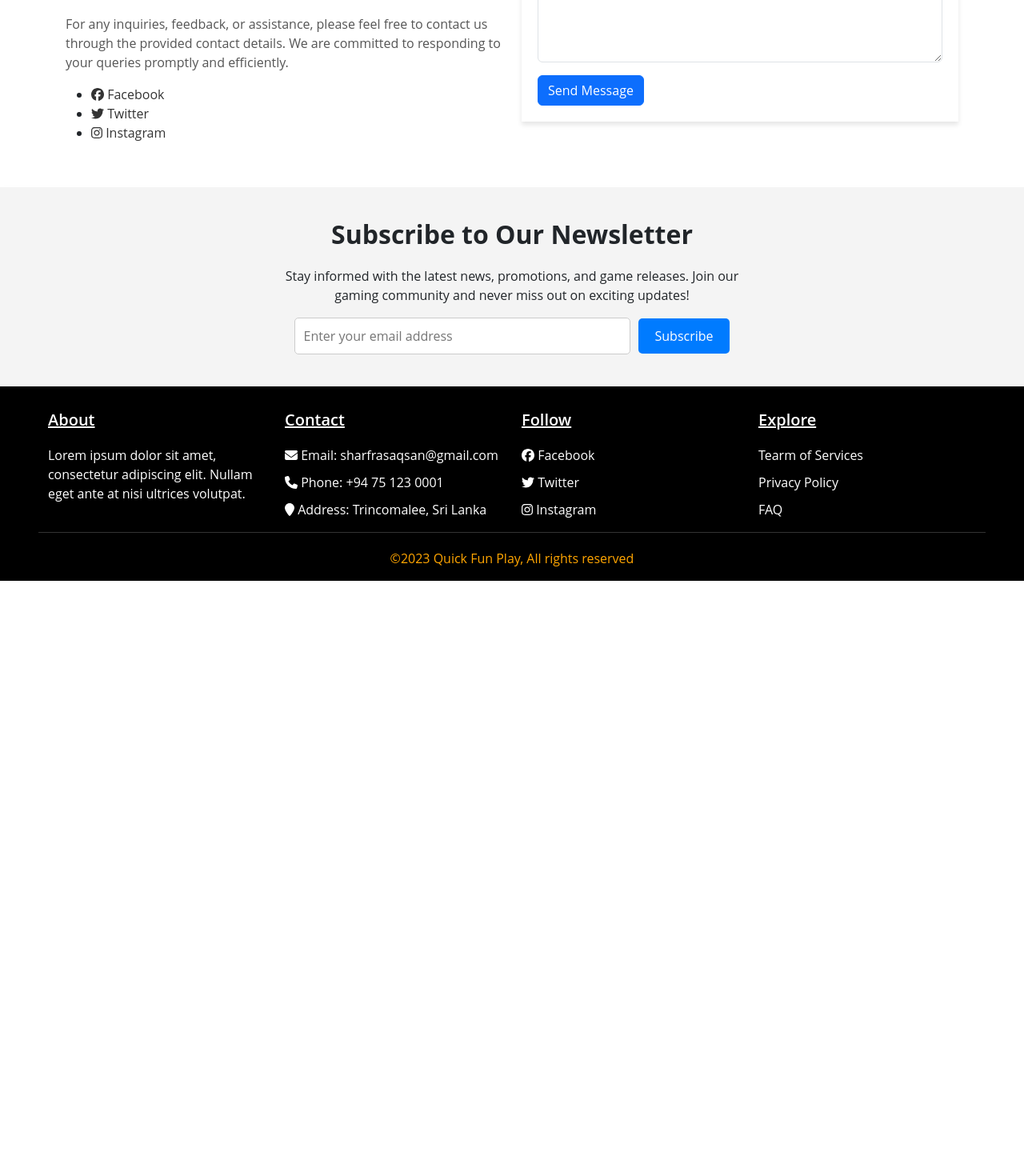
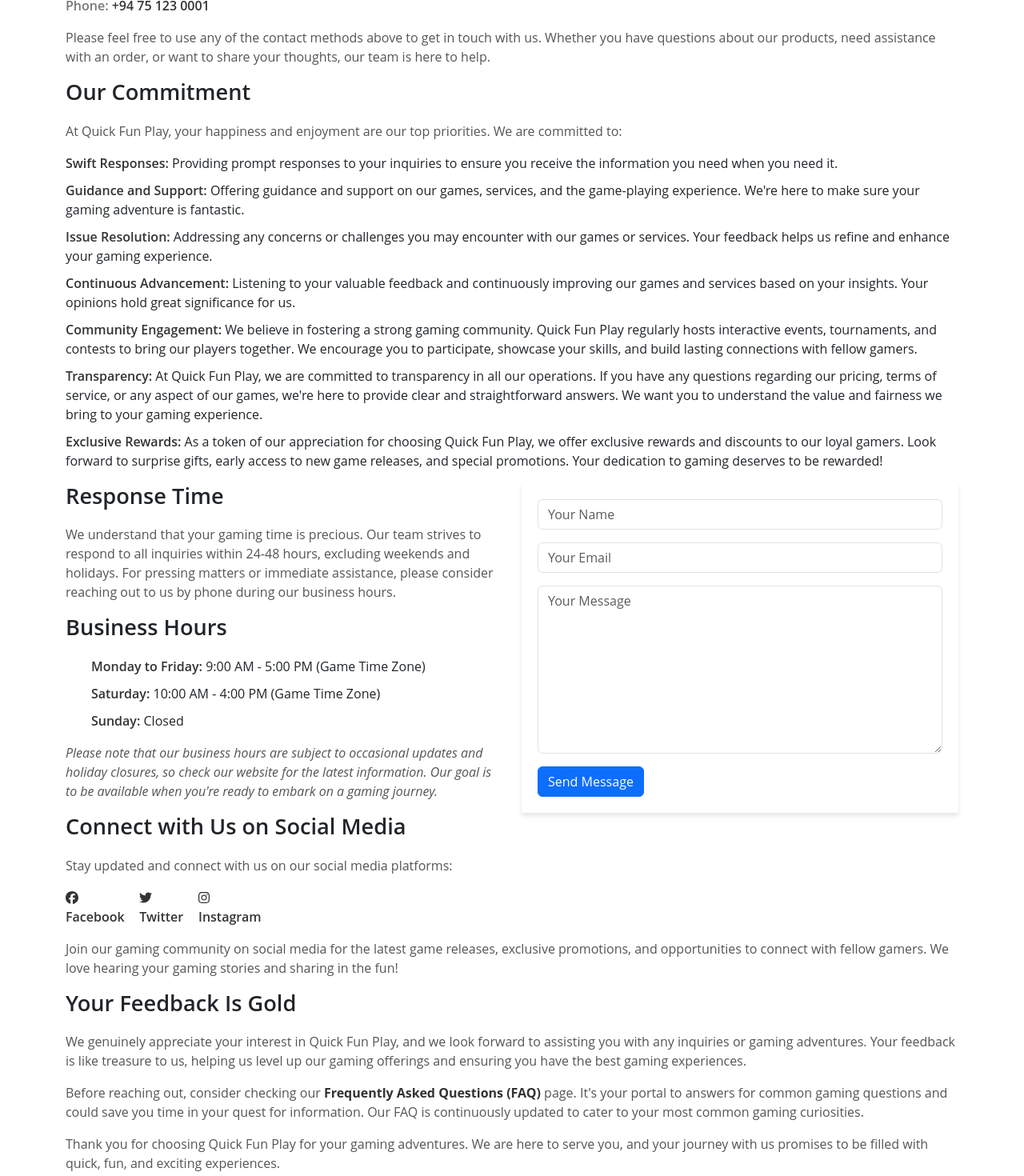
Before and after one commit to sharfrasaqsan/Quickfunplay, a React (Create React App) app: page /contact in a window 1280 px wide. Shown: the part 340-1810 px from the top of the page at 80% size. Before the commit the page ends 1066 px from the top, so only its background shows below. Built offline with nearby package versions, Linux system fonts and the light colour scheme.

Commit message:
page updates

```diff
--- a/src/Pages/ContactUsPage.js
+++ b/src/Pages/ContactUsPage.js
@@ -2,13 +2,14 @@ import React, { useEffect } from "react";
 import Header from "../components/header";
 import NewsLetterSignup from "../components/NewsletterSignup";
 import Footer from "../components/Footer";
+import "./styles/ContactUs.css";
+import { Link } from "react-router-dom";
 import { FontAwesomeIcon } from "@fortawesome/react-fontawesome";
 import {
   faFacebook,
   faTwitter,
   faInstagram,
-} from "@fortawesome/free-brands-svg-icons"; // Import social media icons
-import "./styles/ContactUs.css"; // Include your custom CSS file for additional styling
+} from "@fortawesome/free-brands-svg-icons";
 
 function ContactUs() {
   useEffect(() => {
@@ -19,61 +20,122 @@ function ContactUs() {
     <div>
       <Header />
       <div className="container custom-contact-us">
+        <h2 className="custom-contact-heading text-center">Contact Us</h2>
+
         <div className="row custom-row">
-          <div className="col-md-6">
-            <h2 className="custom-contact-heading">Contact Us</h2>
+          <h3 className="custom-contact-sub-heading">Get in Touch with Us</h3>
           <p className="custom-contact-description">
-              Have a question or need assistance? Reach out to us, and we'll be
-              happy to help! Our dedicated team is here to provide you with the
-              support you need.
+            Thank you for considering reaching out to us! At Quick Fun Play, we
+            value your inquiries, feedback, and any comments you may have. We're
+            dedicated to providing excellent customer service and ensuring your
+            experience with us is a positive one.
           </p>
+
           <p className="custom-contact-info">
-              Address: Trincomalee, Sri Lanka
+            Address:{" "}
+            <a href="https://maps.app.goo.gl/4FhYZC8AUex8jrLTA">
+              Trincomalee, Sri Lanka
+            </a>
           </p>
           <p className="custom-contact-info">
             Email:{" "}
-              <a href="mailto:sharfrasaqsan@gmail.com">
-                sharfrasaqsan@gmail.com
-              </a>{" "}
+            <a href="mailto:sharfrasaqsan@gmail.com">sharfrasaqsan@gmail.com</a>{" "}
           </p>
           <p className="custom-contact-info">
             Phone: <a href="+94751230001">+94 75 123 0001</a>{" "}
           </p>
           <p className="custom-contact-description">
-              For any inquiries, feedback, or assistance, please feel free to
-              contact us through the provided contact details. We are committed
-              to responding to your queries promptly and efficiently.
+            Please feel free to use any of the contact methods above to get in
+            touch with us. Whether you have questions about our products, need
+            assistance with an order, or want to share your thoughts, our team
+            is here to help.
           </p>
-            <ul className="custom-contact-social">
+
+          <h3 className="custom-contact-sub-heading">Our Commitment</h3>
+          <p className="custom-contact-description">
+            At Quick Fun Play, your happiness and enjoyment are our top
+            priorities. We are committed to:
+          </p>
+          <ul className="custom-contact-ul">
             <li>
-                <a
-                  href="https://www.facebook.com/example"
-                  target="_blank"
-                  rel="noopener noreferrer"
-                >
-                  <FontAwesomeIcon icon={faFacebook} /> Facebook
-                </a>
+              <span>Swift Responses:</span> Providing prompt responses to your
+              inquiries to ensure you receive the information you need when you
+              need it.
             </li>
             <li>
-                <a
-                  href="https://www.twitter.com/example"
-                  target="_blank"
-                  rel="noopener noreferrer"
-                >
-                  <FontAwesomeIcon icon={faTwitter} /> Twitter
-                </a>
+              <span>Guidance and Support:</span> Offering guidance and support
+              on our games, services, and the game-playing experience. We're
+              here to make sure your gaming adventure is fantastic.
             </li>
             <li>
-                <a
-                  href="https://www.instagram.com/example"
-                  target="_blank"
-                  rel="noopener noreferrer"
-                >
-                  <FontAwesomeIcon icon={faInstagram} /> Instagram
-                </a>
+              <span>Issue Resolution:</span> Addressing any concerns or
+              challenges you may encounter with our games or services. Your
+              feedback helps us refine and enhance your gaming experience.
+            </li>
+            <li>
+              <span>Continuous Advancement:</span> Listening to your valuable
+              feedback and continuously improving our games and services based
+              on your insights. Your opinions hold great significance for us.
+            </li>
+            <li>
+              <span>Community Engagement:</span> We believe in fostering a
+              strong gaming community. Quick Fun Play regularly hosts
+              interactive events, tournaments, and contests to bring our players
+              together. We encourage you to participate, showcase your skills,
+              and build lasting connections with fellow gamers.
+            </li>
+            <li>
+              <span>Transparency:</span> At Quick Fun Play, we are committed to
+              transparency in all our operations. If you have any questions
+              regarding our pricing, terms of service, or any aspect of our
+              games, we're here to provide clear and straightforward answers. We
+              want you to understand the value and fairness we bring to your
+              gaming experience.
+            </li>
+            <li>
+              <span>Exclusive Rewards:</span> As a token of our appreciation for
+              choosing Quick Fun Play, we offer exclusive rewards and discounts
+              to our loyal gamers. Look forward to surprise gifts, early access
+              to new game releases, and special promotions. Your dedication to
+              gaming deserves to be rewarded!
             </li>
           </ul>
         </div>
+
+        <div className="row custom-row">
+          <div className="col-md-6">
+            <h3 className="custom-contact-sub-heading">Response Time</h3>
+            <p className="custom-contact-description">
+              We understand that your gaming time is precious. Our team strives
+              to respond to all inquiries within 24-48 hours, excluding weekends
+              and holidays. For pressing matters or immediate assistance, please
+              consider reaching out to us by phone during our business hours.
+            </p>
+
+            <h3 className="custom-contact-sub-heading">Business Hours</h3>
+            <ul className="custom-contact-ul">
+              <li>
+                <span>Monday to Friday:</span> 9:00 AM - 5:00 PM (Game Time
+                Zone)
+              </li>
+              <li>
+                <span>Saturday:</span> 10:00 AM - 4:00 PM (Game Time Zone)
+              </li>
+              <li>
+                <span>Sunday:</span> Closed
+              </li>
+            </ul>
+
+            <p className="custom-contact-description">
+              <i>
+                Please note that our business hours are subject to occasional
+                updates and holiday closures, so check our website for the
+                latest information. Our goal is to be available when you're
+                ready to embark on a gaming journey.
+              </i>
+            </p>
+          </div>
+
           <div className="col-md-6">
             <form className="custom-contact-form">
               <div className="mb-3">
@@ -106,6 +168,69 @@ function ContactUs() {
             </form>
           </div>
         </div>
+
+        <div className="row custom-row">
+          <h3 className="custom-contact-sub-heading">
+            Connect with Us on Social Media
+          </h3>
+          <p className="custom-contact-description">
+            Stay updated and connect with us on our social media platforms:
+          </p>
+
+          <div className="costom-contact-social col-md-3">
+            <div className="custom-contact-info">
+              <a href="#">
+                <FontAwesomeIcon icon={faFacebook} /> Facebook
+              </a>
+            </div>
+            <div className="custom-contact-info">
+              <a href="#">
+                {" "}
+                <FontAwesomeIcon icon={faTwitter} /> Twitter
+              </a>
+            </div>
+            <div className="custom-contact-info">
+              <a href="#">
+                {" "}
+                <FontAwesomeIcon icon={faInstagram} /> Instagram
+              </a>
+            </div>
+          </div>
+
+          <p className="custom-contact-description">
+            Join our gaming community on social media for the latest game
+            releases, exclusive promotions, and opportunities to connect with
+            fellow gamers. We love hearing your gaming stories and sharing in
+            the fun!
+          </p>
+
+          <h3 className="custom-contact-sub-heading">Your Feedback Is Gold</h3>
+          <p className="custom-contact-description">
+            We genuinely appreciate your interest in Quick Fun Play, and we look
+            forward to assisting you with any inquiries or gaming adventures.
+            Your feedback is like treasure to us, helping us level up our gaming
+            offerings and ensuring you have the best gaming experiences.
+          </p>
+          <p className="custom-contact-description">
+            Before reaching out, consider checking our{" "}
+            <Link to="/faq">
+              <strong>Frequently Asked Questions (FAQ)</strong>
+            </Link>{" "}
+            page. It's your portal to answers for common gaming questions and
+            could save you time in your quest for information. Our FAQ is
+            continuously updated to cater to your most common gaming
+            curiosities.
+          </p>
+          <p className="custom-contact-description">
+            Thank you for choosing Quick Fun Play for your gaming adventures. We
+            are here to serve you, and your journey with us promises to be
+            filled with quick, fun, and exciting experiences.
+          </p>
+          <p className="custom-contact-description">
+            Feel free to embark on a gaming adventure with Quick Fun Play
+            anytime. We're just a message or a call away!
+          </p>
+        </div>
       </div>
 
       <NewsLetterSignup />
--- a/src/Pages/styles/ContactUs.css
+++ b/src/Pages/styles/ContactUs.css
@@ -28,6 +28,12 @@
   color: #333;
 }
 
+.custom-contact-sub-heading {
+  font-size: 1.7rem;
+  font-weight: 600;
+  margin-bottom: 20px;
+}
+
 /* Custom Description */
 .custom-contact-description {
   font-size: 16px;
@@ -36,7 +42,6 @@
 
 /* Custom Contact Info */
 .custom-contact-info {
-  margin-top: 20px;
   font-size: 16px;
   color: #777;
   font-weight: 600;
@@ -98,17 +103,46 @@
   list-style: none;
 }
 
-.custom-contact-social a {
+.custom-contact-social a,
+.custom-contact-description a {
   color: #333;
   text-decoration: none;
 }
-.custom-contact-social a:hover {
+.custom-contact-social a:hover,
+.custom-contact-description a:hover {
   color: orange;
+}
+
+.custom-contact-ul {
+  list-style: none;
+}
+
+.custom-contact-ul li {
+  margin-bottom: 10px;
+}
+
+.custom-contact-ul li:last-child {
+  margin-bottom: 0;
+}
+
+.custom-contact-ul span {
+  color: #333;
+  font-weight: 600;
+}
+
+.costom-contact-social {
+  display: flex;
+  justify-content: space-between;
+  margin-bottom: 1rem;
 }
 
 @media (max-width: 768px) {
   .custom-contact-heading {
     font-size: 24px;
+  }
+
+  .custom-contact-sub-heading {
+    font-size: 20px;
   }
 
   .custom-contact-description {
@@ -134,4 +168,8 @@
   .custom-contact-social a {
     font-size: 14px;
   }
+
+  .custom-contact-ul {
+    font-size: 14px;
+  }
 }
--- a/src/Pages/styles/FAQ.css
+++ b/src/Pages/styles/FAQ.css
@@ -62,7 +62,7 @@
 }
 
 .faq-item {
-  max-height: 15px;
+  max-height: max-content;
   transition: max-height 0.3s ease-in-out;
 }
 
--- a/src/components/ContactUs.js
+++ b/src/components/ContactUs.js
@@ -21,19 +21,27 @@ function ContactUs() {
               <p>
                 Email:{" "}
                 <a href="mailto:sharfrasaqsan@gmail.com">
-                  sharfrasaqsan@gmail.com
+                  <b>sharfrasaqsan@gmail.com</b>
                 </a>
               </p>
             </div>
             <div className="info-item">
               <FontAwesomeIcon icon={faPhone} />
               <p>
-                Phone: <a href="tel:+94751230001">+94 75 123 0001</a>
+                Phone:{" "}
+                <a href="tel:+94751230001">
+                  <b>+94 75 123 0001</b>
+                </a>
               </p>
             </div>
             <div className="info-item">
               <FontAwesomeIcon icon={faMapMarker} />
-              <p>Address: Trincomalee, Sri Lanka</p>
+              <p>
+                Address:{" "}
+                <a href="https://maps.app.goo.gl/4FhYZC8AUex8jrLTA">
+                  <b>Trincomalee, Sri Lanka</b>
+                </a>
+              </p>
             </div>
           </div>
         </div>
--- a/src/components/Footer.js
+++ b/src/components/Footer.js
@@ -40,8 +40,10 @@ function Footer() {
                   <a href="tel:+94751230001">+94 75 123 0001</a>
                 </li>
                 <li>
-                  <FontAwesomeIcon icon={faMapMarker} /> Address: Trincomalee,
-                  Sri Lanka
+                  <FontAwesomeIcon icon={faMapMarker} /> Address:{" "}
+                  <a href="https://maps.app.goo.gl/4FhYZC8AUex8jrLTA">
+                    Trincomalee, Sri Lanka
+                  </a>
                 </li>
               </ul>
             </address>
```
Also changed, not shown: src/Pages/FAQ.js (+28 -0 lines). Lines whose indentation alone changed are shown as unchanged.
